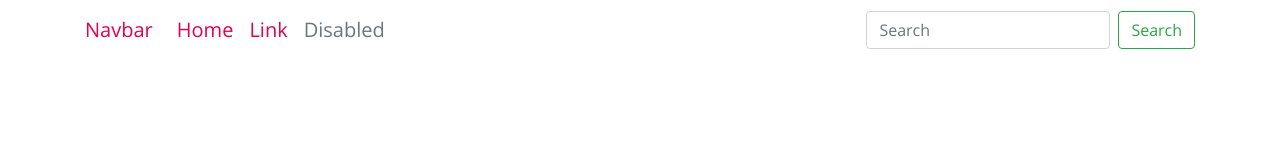
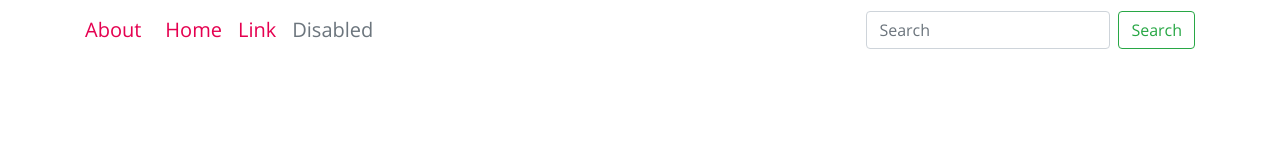
Before and after one commit to kaye-fullstack/best-assistance-exam-nadia, a website: page src/about.html in a window 1280 px wide. Shown: the top 160 px of the page. Drawn offline with nearby package versions, Linux system fonts and the light colour scheme; files that its build step writes are made by us from their sources; files whose address does not match are found by name.

Commit message:
add about page title

```diff
--- a/src/about.html
+++ b/src/about.html
@@ -36,7 +36,7 @@
   <header>
     <nav class="navbar navbar-expand-md">
       <div class="container">
-        <a href="#" class="navbar-brand">Navbar</a>
+        <a href="#" class="navbar-brand">About</a>
         <button class="navbar-toggler navbar-toggler-right" type="button" data-toggle="collapse" data-target="#navbarSupportedContent"
           aria-controls="navbarSupportedContent" aria-expanded="false" aria-label="Toggle navigation">
           <span class="icon-bar"></span>
```
